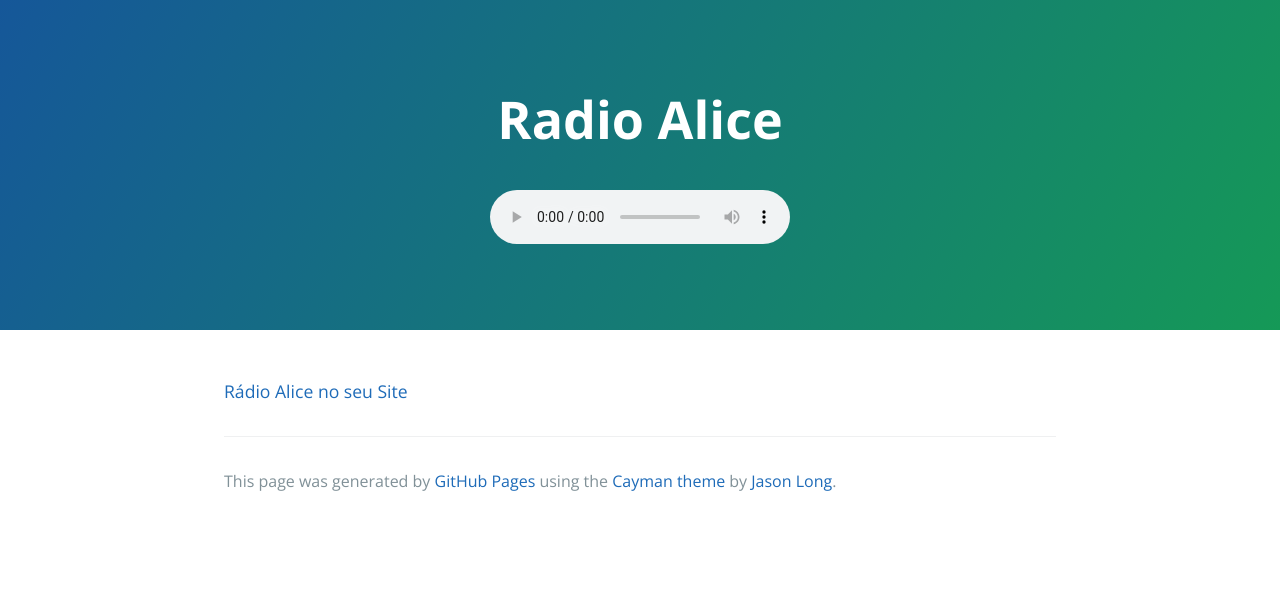
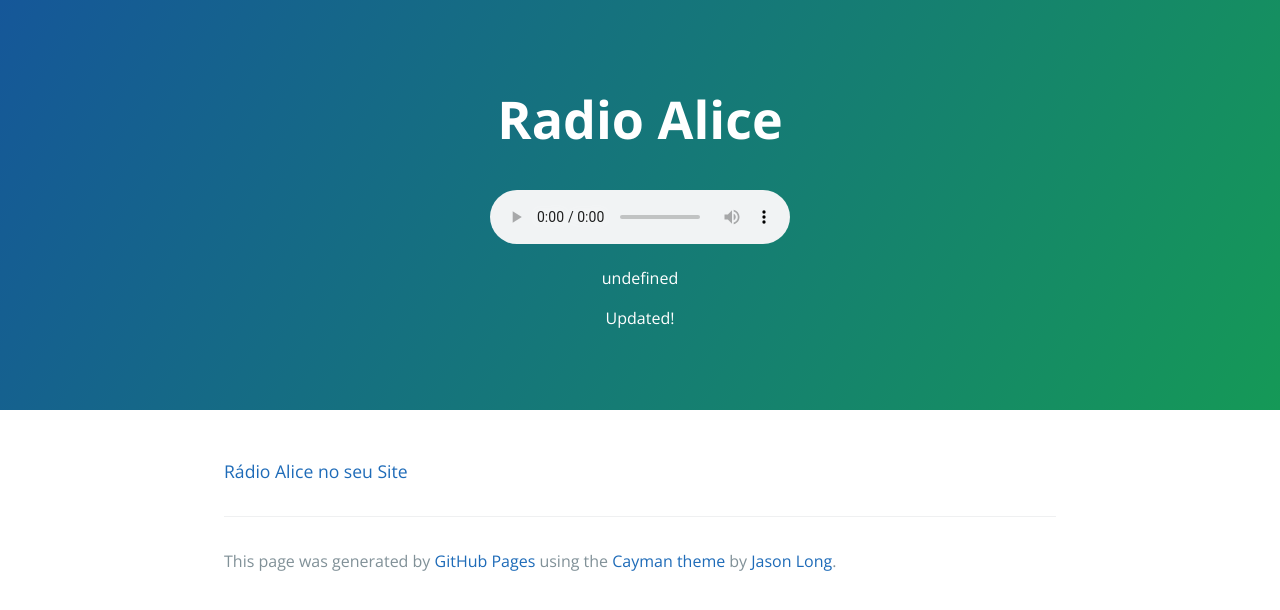
Before and after one commit to radioalice/radioalice.github.io, a Jekyll site: the page index.html, which Jekyll copies as it is, in a window 1280 px wide. Shown: the top 610 px of the page. Built offline with Jekyll 4.4.1, drawn with Linux system fonts in a browser that asks for light colours.

Commit message:
Update index.html

```diff
--- a/index.html
+++ b/index.html
@@ -16,6 +16,7 @@
       <audio controls autoplay src="http://shaincast.caster.fm:12064/listen.mp3" type="audio/mpeg">
       </audio>
 
+      <p id="demo"></p>
       <script>
 function loadXMLDoc() {
   var xmlhttp = new XMLHttpRequest();
@@ -27,8 +28,6 @@ function loadXMLDoc() {
   xmlhttp.open("GET", "http://shaincast.caster.fm:12064/status.xsl", true);
   xmlhttp.send();
 }
-
-
 function myFunction(xml) {
   var x, i, xmlDoc, txt;
   xmlDoc = xml.responseXML;
@@ -42,8 +41,10 @@ function myFunction(xml) {
 
 document.getElementById("demo").innerHTML = loadXMLDoc()
 
+</script>
 
-</script>
+      Updated!
+
     </section>
     <section class="main-content">
       <h3></h3>
```
